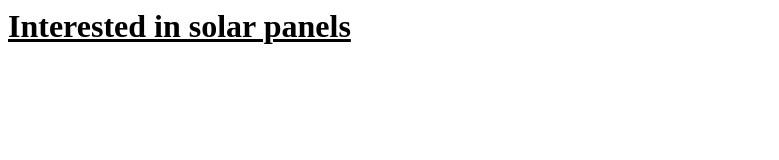
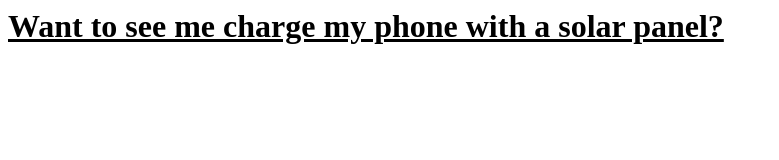
Before and after one commit to baco604/home_page, a plain HTML site: page index.html in a window 1280 px wide. Shown: the whole page, without its empty margins (0-779 px from the left). Drawn offline with Linux system fonts and the light colour scheme.

Commit message:
Solar panel project

```diff
--- a/index.html
+++ b/index.html
@@ -1 +1 @@
-<h1><u>Interested in solar panels</u></h1>
+<h1><u>Want to see me charge my phone with a solar panel?</u></h1>
```
